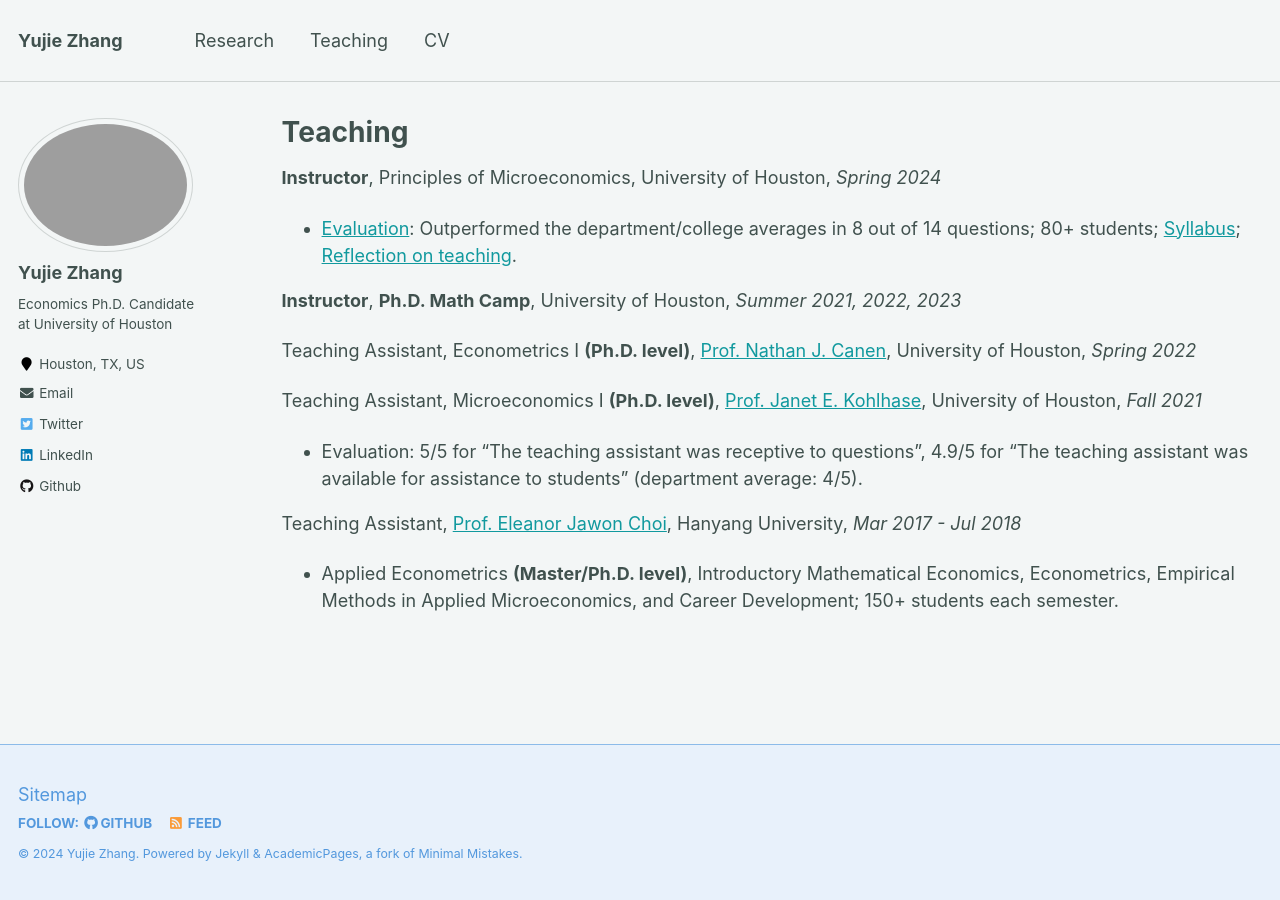
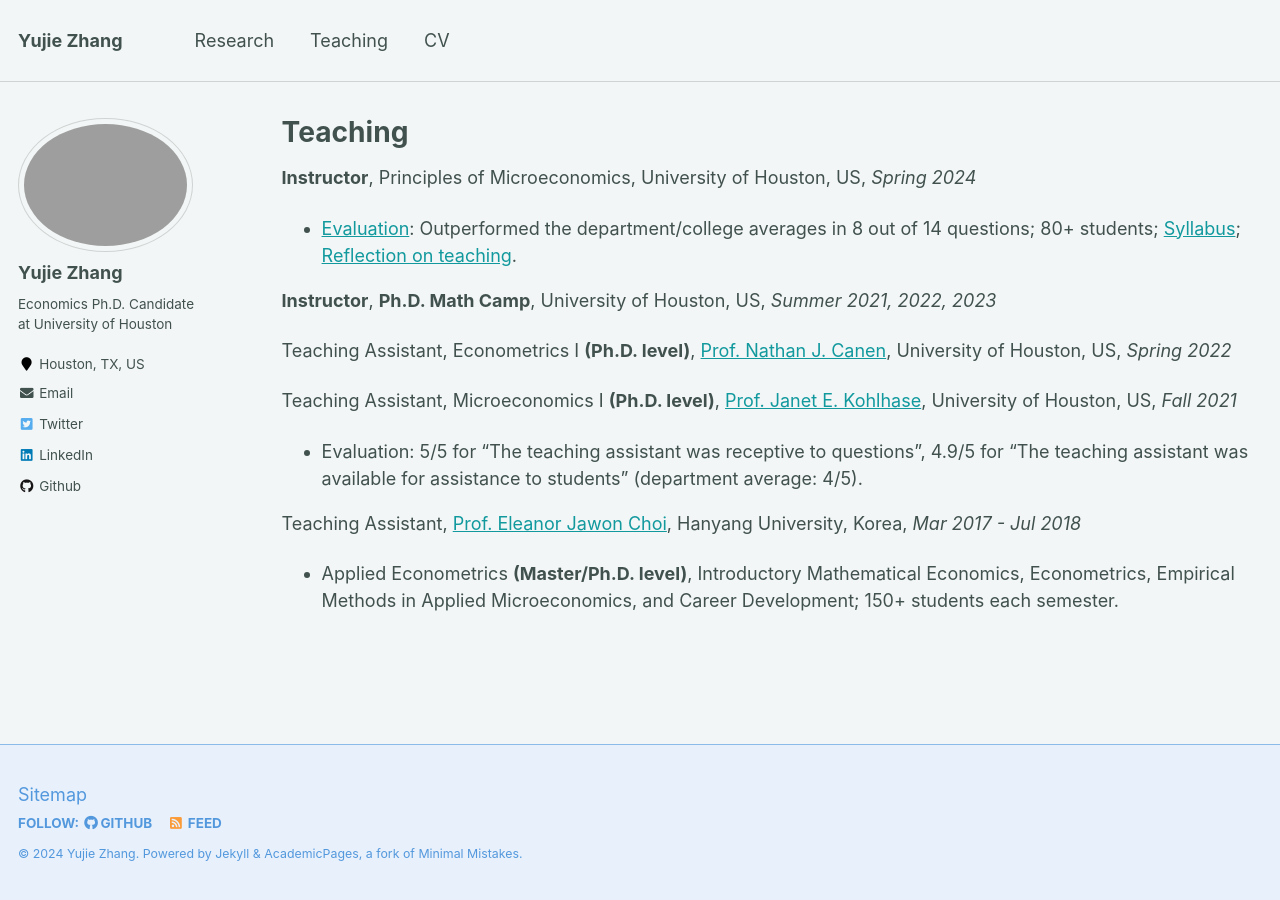
Before and after one commit to yujiezhangecon/yujiezhangecon.github.io, a Jekyll site: the page built from _pages/teaching.md, in a window 1280 px wide. Built offline with Jekyll 4.4.1, drawn with Linux system fonts in a browser that asks for light colours.

Commit message:
Update teaching.md

```diff
--- a/_pages/teaching.md
+++ b/_pages/teaching.md
@@ -10,29 +10,29 @@ author_profile: true
 ## Instructor
 --->
 
-**Instructor**, Principles of Microeconomics, University of Houston, _Spring 2024_
+**Instructor**, Principles of Microeconomics, University of Houston, US, _Spring 2024_
 * [Evaluation](http://yujiezhangecon.github.io/files/teaching/PrincipleMicro_24Spring/2220_14342_Course_Evaluation_Report.pdf): Outperformed the department/college averages in 8 out of 14 questions; 80+ students; [Syllabus](http://yujiezhangecon.github.io/files/teaching/PrincipleMicro_24Spring/Syllabus_ECON2302_S24_YujieZhang.pdf); [Reflection on teaching](https://yujiezhang.notion.site/Reflection-on-Teaching-105791a2351880bd84f1efc28b6e6ed3).
 
 <!---
 * Summary: (1) Developed course materials, including syllabus, lecture slides, assignments, and exams. Delivered lectures twice a week, each 1.5 hours long. (2) Evaluation: Outperformed the department and college averages in 8 out of 14 evaluation questions, demonstrating strong teaching effectiveness.
 --->
 
-**Instructor**, **Ph.D. Math Camp**, University of Houston, _Summer 2021, 2022, 2023_
+**Instructor**, **Ph.D. Math Camp**, University of Houston, US, _Summer 2021, 2022, 2023_
 
 <!---
 ## Teaching Assistant
 --->
 
-Teaching Assistant, Econometrics I **(Ph.D. level)**, [Prof. Nathan J. Canen](https://sites.google.com/site/njcanen/home), University of Houston, _Spring 2022_
+Teaching Assistant, Econometrics I **(Ph.D. level)**, [Prof. Nathan J. Canen](https://sites.google.com/site/njcanen/home), University of Houston, US, _Spring 2022_
 
 <!---
 * Held TA session for Ph.D. students in Economics and Business school every week.
 --->
 
-Teaching Assistant, Microeconomics I **(Ph.D. level)**, [Prof. Janet E. Kohlhase](https://www.uh.edu/~kohlhase/), University of Houston, _Fall 2021_
+Teaching Assistant, Microeconomics I **(Ph.D. level)**, [Prof. Janet E. Kohlhase](https://www.uh.edu/~kohlhase/), University of Houston, US, _Fall 2021_
 * Evaluation: 5/5 for "The teaching assistant was receptive to questions", 4.9/5 for "The teaching assistant was available for assistance to students" (department average: 4/5).
 
-Teaching Assistant, [Prof. Eleanor Jawon Choi](https://sites.google.com/view/eleanorjchoi), Hanyang University, _Mar 2017 - Jul 2018_
+Teaching Assistant, [Prof. Eleanor Jawon Choi](https://sites.google.com/view/eleanorjchoi), Hanyang University, Korea, _Mar 2017 - Jul 2018_
 * Applied Econometrics **(Master/Ph.D. level)**, Introductory Mathematical Economics, Econometrics, Empirical Methods in Applied Microeconomics, and Career Development; 150+ students each semester.
 
 <!---
```
